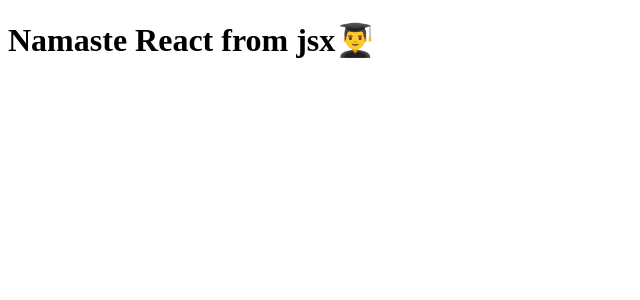
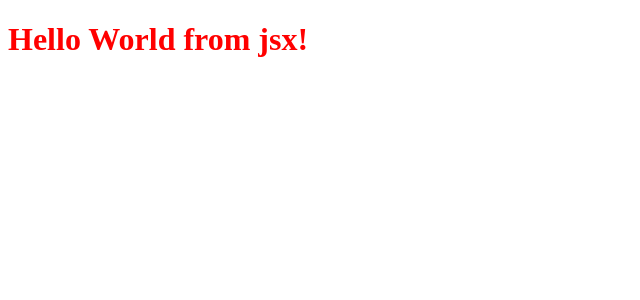
Before and after one commit to ashishmaurya1109/Namaste-React, a React (Vite) app: page / in a window 1280 px wide. Shown: the top 300 px of the page, without its empty margins (0-640 px from the left). Built offline with nearby package versions, Linux system fonts and the light colour scheme.

Commit message:
done till React Elements now start React Functional components

```diff
--- a/App.js
+++ b/App.js
@@ -1,7 +1,12 @@
 import React from "react";
 import ReactDOM from "react-dom/client";
 
-const jsxElement = <h1 class="heading">Namaste React from jsx👨‍🎓</h1>
-console.log(jsxElement)
+const jsxElement = <h1 id="heading" className="heading">Hello World from jsx!</h1>
+
+//React Components
+// 1- Class based components
+// 2- Functional components
+
 const root = ReactDOM.createRoot(document.getElementById("root"));
+
 root.render(jsxElement);
--- a/style.css
+++ b/style.css
@@ -1,3 +1,3 @@
-.parent {
+#heading {
     color: red;
 }
```
